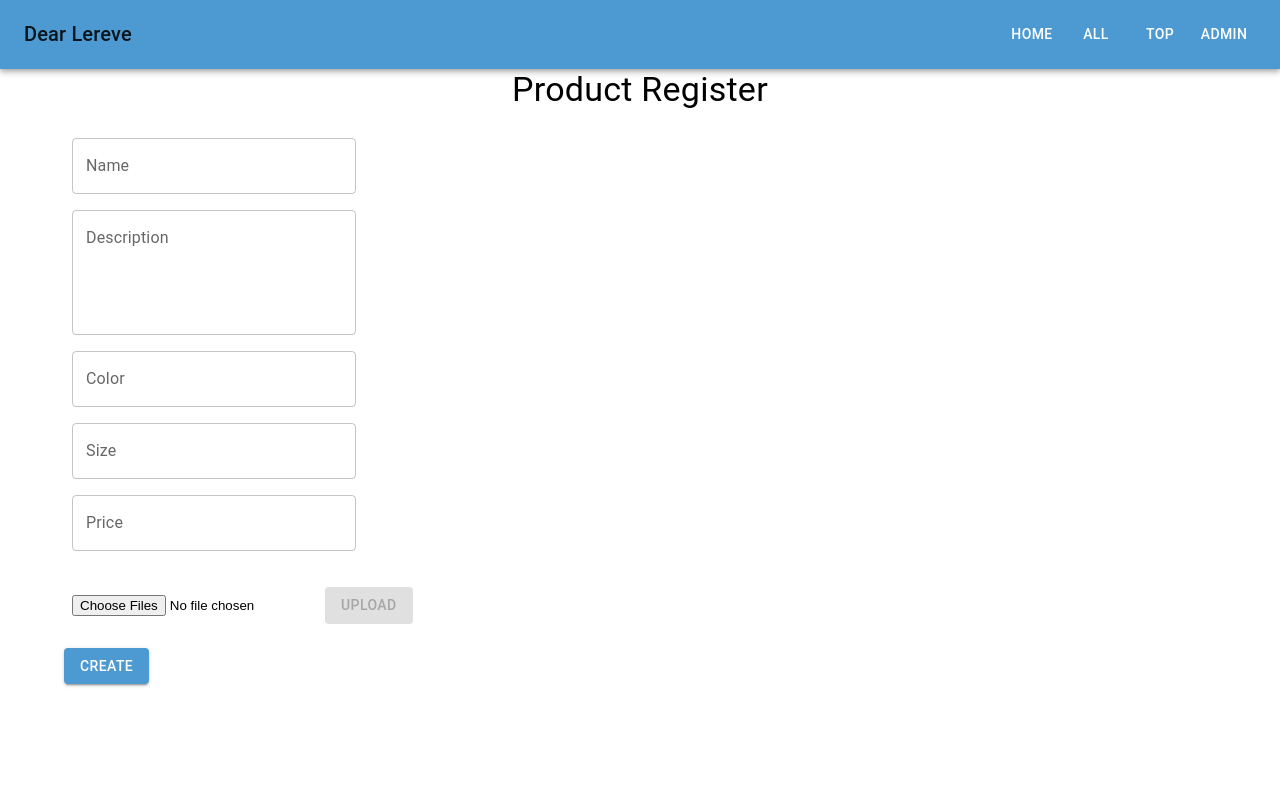
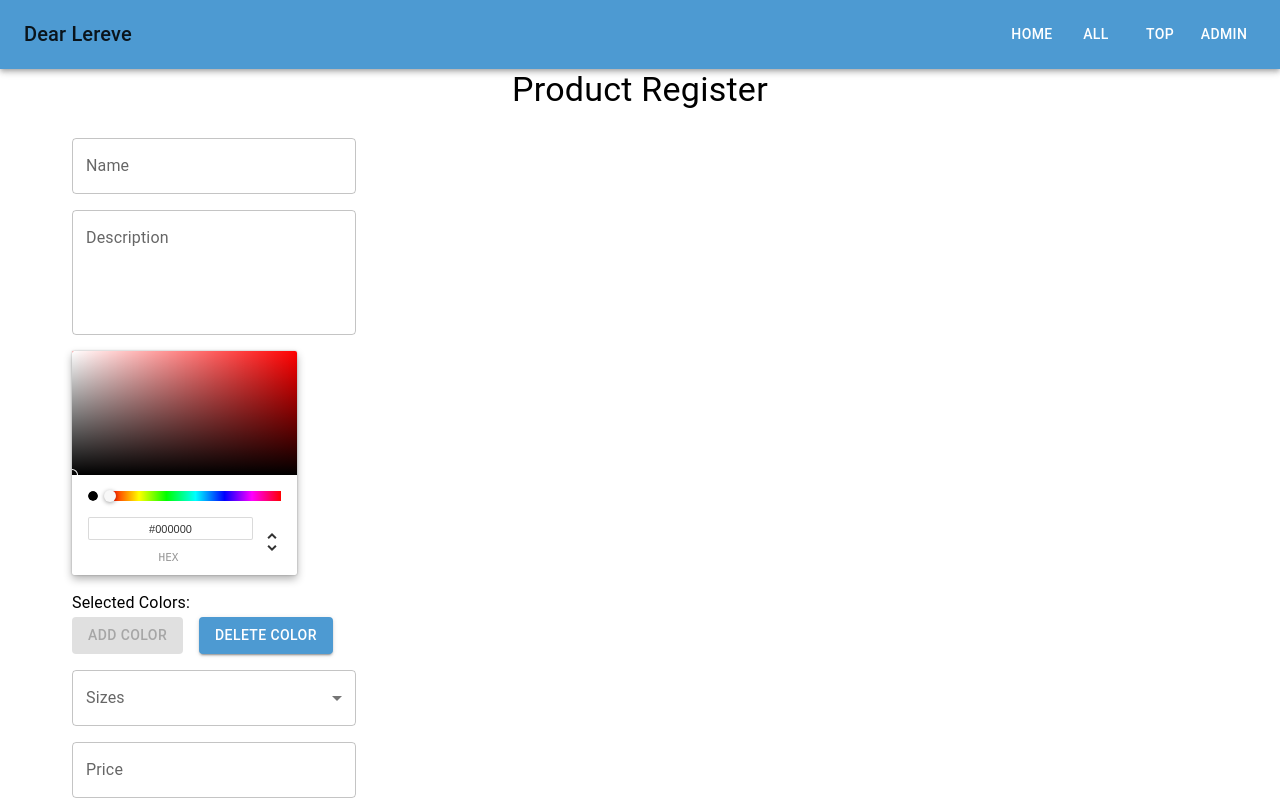
Before and after one commit to jhrinoa/dear-lereve, a React (Create React App) app: page /admin in a window 1280 px wide. Shown: the top 800 px of the page. Built offline with nearby package versions, Linux system fonts and the light colour scheme; the HTML template or start-up script is replaced by a standard one.

Commit message:
color selection

```diff
--- a/package.json
+++ b/package.json
@@ -13,6 +13,7 @@
     "@testing-library/user-event": "^13.5.0",
     "firebase": "^9.6.7",
     "react": "^17.0.2",
+    "react-color": "^2.19.3",
     "react-dom": "^17.0.2",
     "react-redux": "^7.2.6",
     "react-router-dom": "^6.2.1",
--- a/src/features/admin/ProductRegister.component.jsx
+++ b/src/features/admin/ProductRegister.component.jsx
@@ -8,17 +8,28 @@ import {
 } from 'firebase/storage';
 import Typography from '@mui/material/Typography';
 import Button from '@mui/material/Button';
-import Input from '@mui/material/Input';
 import Box from '@mui/material/Box';
-import { Container } from '@mui/material';
+import { Container, FormControl } from '@mui/material';
 import TextField from '@mui/material/TextField';
+import { ChromePicker, CirclePicker } from 'react-color';
+import ListItemText from '@mui/material/ListItemText';
+import Select from '@mui/material/Select';
+import Checkbox from '@mui/material/Checkbox';
+import OutlinedInput from '@mui/material/OutlinedInput';
+
+import InputLabel from '@mui/material/InputLabel';
+import MenuItem from '@mui/material/MenuItem';
+
+const SIZES = ['XS', 'S', 'M', 'L', 'XL'];
 
 const ProductRegister = () => {
   const [mainImg, setMainImg] = useState();
   const [images, setImages] = useState([]);
   const [name, setName] = useState('');
   const [color, setColor] = useState('');
-  const [size, setSize] = useState('');
+  const [colors, setColors] = useState([]);
+  const [deletingColor, setDeletingColor] = useState('');
+  const [sizes, setSizes] = useState([]);
   const [price, setPrice] = useState('');
   const [description, setDescription] = useState('');
 
@@ -26,7 +37,7 @@ const ProductRegister = () => {
     const product = {
       name,
       color,
-      size,
+      sizes,
       price,
       description,
       images,
@@ -49,20 +60,15 @@ const ProductRegister = () => {
     }
   };
 
-  const uploadFile = (file, name) => {
+  const uploadFile = (file, prod_name) => {
     if (!file) return;
 
-    const storageRef = stgRef(storage, `/${name}/images/${file.name}`);
+    const storageRef = stgRef(storage, `/${prod_name}/images/${file.name}`);
     const uploadTask = uploadBytesResumable(storageRef, file);
 
     uploadTask.on(
       'state_changed',
-      (snapshot) => {
-        const prog = Math.round(
-          (snapshot.bytesTransferred / snapshot.totalBytes) * 100
-        );
-        console.log('prog: ', prog);
-      },
+      () => {},
       (err) => console.error(err),
       () => {
         getDownloadURL(uploadTask.snapshot.ref).then((url) => {
@@ -127,15 +133,43 @@ const ProductRegister = () => {
               padding: 1,
             }}
           >
-            <TextField
-              label="Color"
-              variant="outlined"
-              fullWidth
-              value={color}
-              onChange={(e) => {
-                setColor(e.target.value);
+            <ChromePicker
+              disableAlpha
+              color={color}
+              onChangeComplete={(col) => {
+                setColor(col.hex);
               }}
             />
+            <Typography sx={{ pt: 2 }}>Selected Colors: </Typography>
+            <CirclePicker
+              colors={colors}
+              onChangeComplete={(col) => {
+                setDeletingColor(col.hex);
+              }}
+            />
+            <Button
+              disabled={!color}
+              variant="contained"
+              onClick={() => {
+                if (colors.findIndex((col) => col === color) < 0) {
+                  setColors((prevState) => [...prevState, color]);
+                }
+              }}
+              sx={{ mt: 2 }}
+            >
+              Add Color
+            </Button>
+            <Button
+              variant="contained"
+              onClick={() => {
+                setColors((prevState) =>
+                  prevState.filter((col) => col !== deletingColor)
+                );
+              }}
+              sx={{ mt: 2, ml: 2 }}
+            >
+              Delete Color
+            </Button>
           </Box>
 
           <Box
@@ -143,17 +177,39 @@ const ProductRegister = () => {
               padding: 1,
             }}
           >
-            <TextField
-              label="Size"
-              variant="outlined"
-              fullWidth
-              value={size}
-              onChange={(e) => {
-                setSize(e.target.value);
+            <FormControl
+              sx={{
+                width: '100%',
               }}
-            />
+            >
+              <InputLabel id="size-multiple-checkbox-label">Sizes</InputLabel>
+              <Select
+                labelId="size-multiple-checkbox-label"
+                id="size-multiple-checkbox"
+                multiple
+                value={sizes}
+                onChange={(event) => {
+                  const {
+                    target: { value },
+                  } = event;
+
+                  value.sort((a, b) =>
+                    SIZES.indexOf(a) > SIZES.indexOf(b) ? 1 : -1
+                  );
+                  setSizes(value);
+                }}
+                input={<OutlinedInput label="Sizes" />}
+                renderValue={(selected) => selected.join(', ')}
+              >
+                {SIZES.map((size) => (
+                  <MenuItem key={size} value={size}>
+                    <Checkbox checked={sizes.indexOf(size) > -1} />
+                    <ListItemText primary={size} />
+                  </MenuItem>
+                ))}
+              </Select>
+            </FormControl>
           </Box>
-
           <Box
             sx={{
               padding: 1,
```
Also changed, not shown: 1 other file (tests, documents, lock files or other folders).
